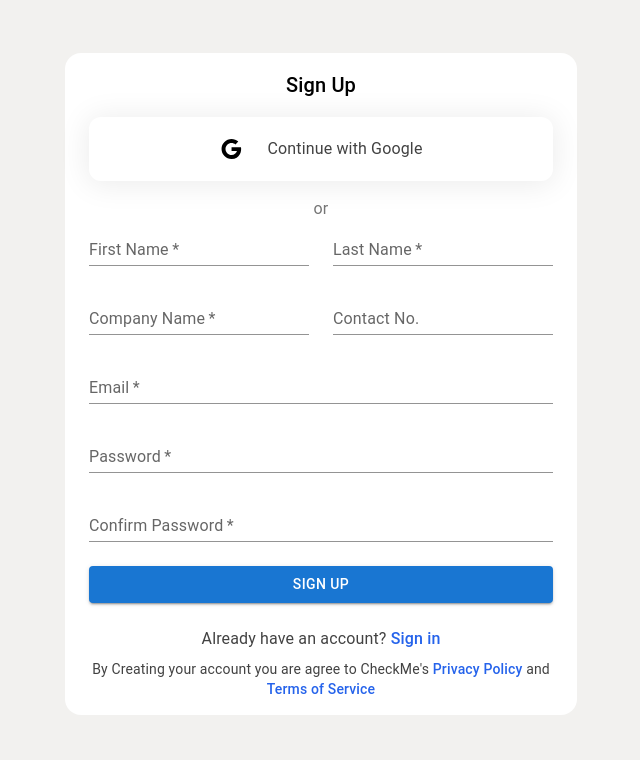
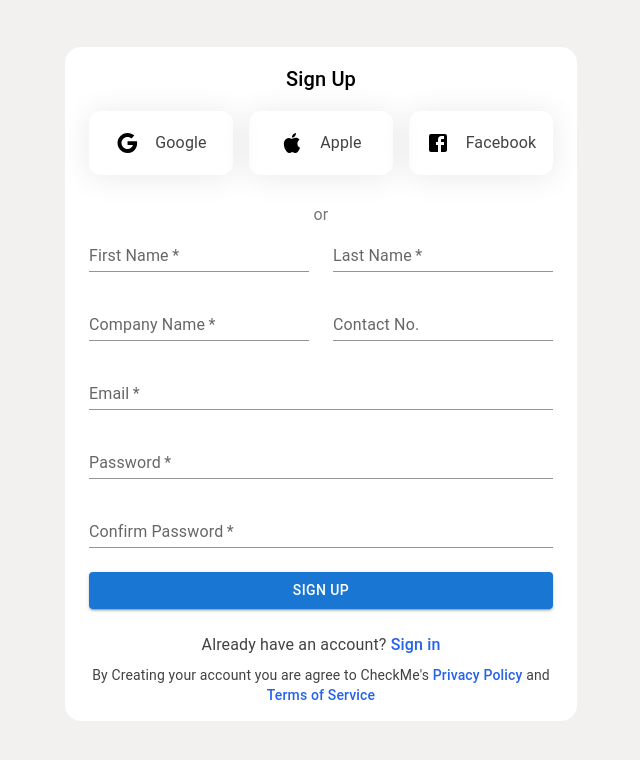
Before and after one commit to AmrapaliUnkal5/transcript_project, a React (Vite) app in the folder frontend/: page /signup in a window 1280 px wide. Shown: the top 760 px of the page, without its empty margins (319-959 px from the left). Built offline with nearby package versions, Linux system fonts and the light colour scheme; no server answers.

Commit message:
Signup changes done...

```diff
--- a/frontend/src/pages/Auth/SignUp.tsx
+++ b/frontend/src/pages/Auth/SignUp.tsx
@@ -5,6 +5,8 @@ import { authApi, type SignUpData } from '../../services/api';
 import { Box, Button, TextField, Typography } from '@mui/material';
 import Grid from '@mui/material/Grid2';
 import GoogleIcon from '@mui/icons-material/Google';
+import AppleIcon from '@mui/icons-material/Apple';
+import FacebookIcon from '@mui/icons-material/Facebook';
 import { grey } from '@mui/material/colors';
 
 export const SignUp = () => {
@@ -83,19 +85,65 @@ export const SignUp = () => {
             Sign Up
           </Typography>
 
+
+          <Box>
+            {/* <Typography variant='body1' color={grey[800]} mb={1}>Continue with:</Typography> */}
+
+            <Grid container spacing={2}>
+              <Grid size={4}>
                 <Box
                   display={'flex'}
                   justifyContent={'center'}
-            gap={3}
+                  gap={2}
                   p={'20px'}
                   borderRadius={'12px'}
                   boxShadow={'0px 2px 30px 2px rgba(0, 0, 0, 0.08);'}
                   mb={'12px'}
+                  sx={{cursor:'pointer'}}
                 >
                   <GoogleIcon />
                   <Typography variant='body1' color={grey[800]}>
-              Continue with Google
+                    Google
                   </Typography>
+                </Box>
+              </Grid>
+
+              <Grid size={4}>
+                <Box
+                    display={'flex'}
+                    justifyContent={'center'}
+                    gap={2}
+                    p={'20px'}
+                    borderRadius={'12px'}
+                    boxShadow={'0px 2px 30px 2px rgba(0, 0, 0, 0.08);'}
+                    mb={'12px'}
+                    sx={{cursor:'pointer'}}
+                  >
+                    <AppleIcon />
+                    <Typography variant='body1' color={grey[800]}>
+                      Apple
+                    </Typography>
+                  </Box>
+              </Grid>
+              <Grid size={4}>
+                <Box
+                    display={'flex'}
+                    justifyContent={'center'}
+                    gap={2}
+                    p={'20px'}
+                    borderRadius={'12px'}
+                    boxShadow={'0px 2px 30px 2px rgba(0, 0, 0, 0.08);'}
+                    mb={'12px'}
+                    sx={{cursor:'pointer'}}
+                  >
+                    <FacebookIcon />
+                    <Typography variant='body1' color={grey[800]}>
+                      Facebook
+                    </Typography>
+                  </Box>
+              </Grid>
+            </Grid>
+
           </Box>
 
           <Typography
```
Lines whose indentation alone changed are shown as unchanged.
